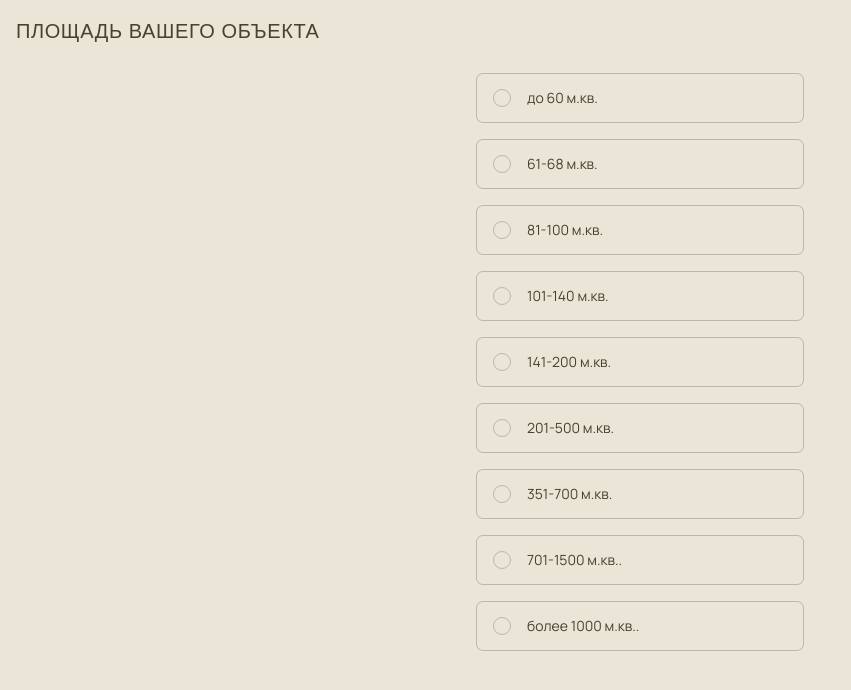
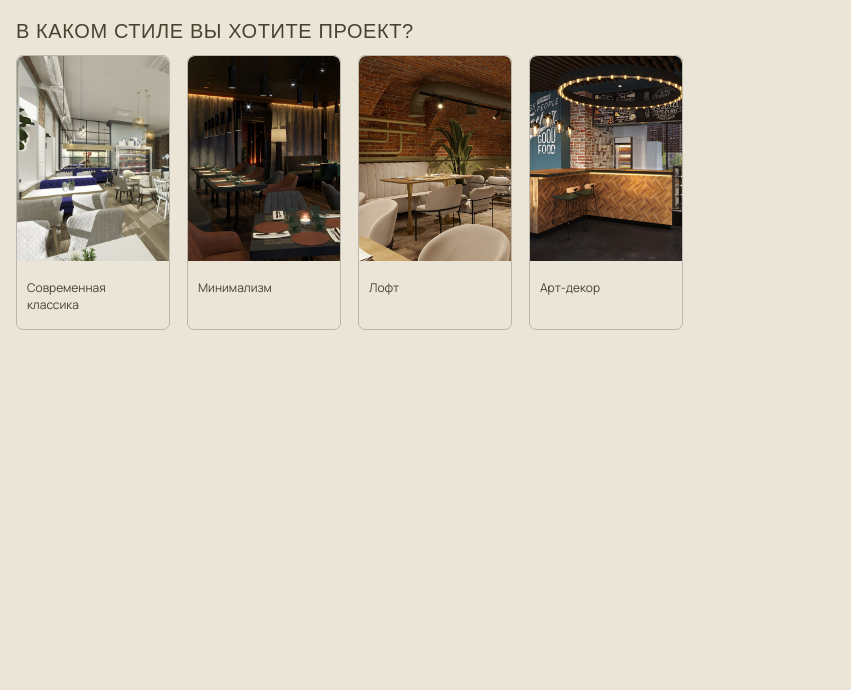
Before and after one commit to danil-maksimenko/inspiregroup-project, a website built with Vite: page index.html in a window 1280 px wide. Shown: the whole page, without its empty margins (0-851 px from the left). Built offline with nearby package versions, Linux system fonts and the light colour scheme.

Commit message:
slider first version

```diff
--- a/index.html
+++ b/index.html
@@ -180,7 +180,7 @@
       </form>
     </section> -->
 
-    <section class="choose-project">
+    <!-- <section class="choose-project">
       <h2 class="choose-project__h2">Площадь вашего объекта</h2>
       <form action="#" class="choose-project__form">
         <label class="choose-project__label">
@@ -237,6 +237,43 @@
           <span class="choose-project__item-text">более 1000 м.кв..</span>
         </label>
       </form>
+    </section> -->
+
+    <section class="slider">
+      <h2 class="slider__h2">в каком стиле вы хотите проект?</h2>
+      <div class="slider__items">
+        <div class="slider__item">
+          <img
+            src="src/images/classic.png"
+            alt="Современная классика"
+            class="slider__image"
+          />
+          <p class="slider__text">Современная классика</p>
+        </div>
+
+        <div class="slider__item">
+          <img
+            src="src/images/minimalism.png"
+            alt="Минимализм"
+            class="slider__image"
+          />
+          <p class="slider__text">Минимализм</p>
+        </div>
+
+        <div class="slider__item">
+          <img src="src/images/loft.png" alt="Лофт" class="slider__image" />
+          <p class="slider__text">Лофт</p>
+        </div>
+
+        <div class="slider__item">
+          <img
+            src="src/images/art-deco.png"
+            alt="Арт-деко"
+            class="slider__image"
+          />
+          <p class="slider__text">Арт-декор</p>
+        </div>
+      </div>
     </section>
 
     <div id="app"></div>
--- a/src/style.css
+++ b/src/style.css
@@ -183,3 +183,62 @@
   left: 50%;
   transform: translate(-50%, -50%);
 }
+
+.slider {
+  display: flex;
+  flex-direction: column;
+  gap: 12px;
+  padding: 20px 16px 198px;
+}
+
+.slider__h2 {
+  margin: 0;
+  color: var(--text-color-primary);
+  font-family: Arial;
+  font-size: 20px;
+  font-weight: 400;
+  letter-spacing: 0.6px;
+  text-transform: uppercase;
+}
+
+/* .slider__wrapper {
+  overflow-x: auto;
+  scroll-snap-type: x mandatory;
+  display: flex;
+} */
+
+.slider__items {
+  display: flex;
+  gap: 17px;
+  scroll-snap-type: x mandatory;
+  scroll-behavior: smooth;
+  overflow-x: auto;
+  -webkit-overflow-scrolling: touch;
+}
+
+.slider__item {
+  box-sizing: border-box;
+  min-width: 154px;
+  max-width: 154px;
+  overflow: hidden;
+  scroll-snap-align: start;
+  border: 1px solid rgba(0, 0, 0, 0.2);
+  border-radius: 7px;
+}
+
+.slider__image {
+  width: 100%;
+  height: 205px;
+  object-fit: cover;
+  object-position: -30px;
+  border-radius: 7px 7px 0px 0;
+}
+
+.slider__text {
+  width: 96px;
+  font-family: Manrope;
+  margin: 14px 49px 16px 10px;
+  font-size: 12px;
+  font-weight: 400;
+  color: #464330;
+}
```
Also changed, not shown: src/images/art-deco.png (added), src/images/classic.png (added), src/images/loft.png (added), src/images/minimalism.png (added).
